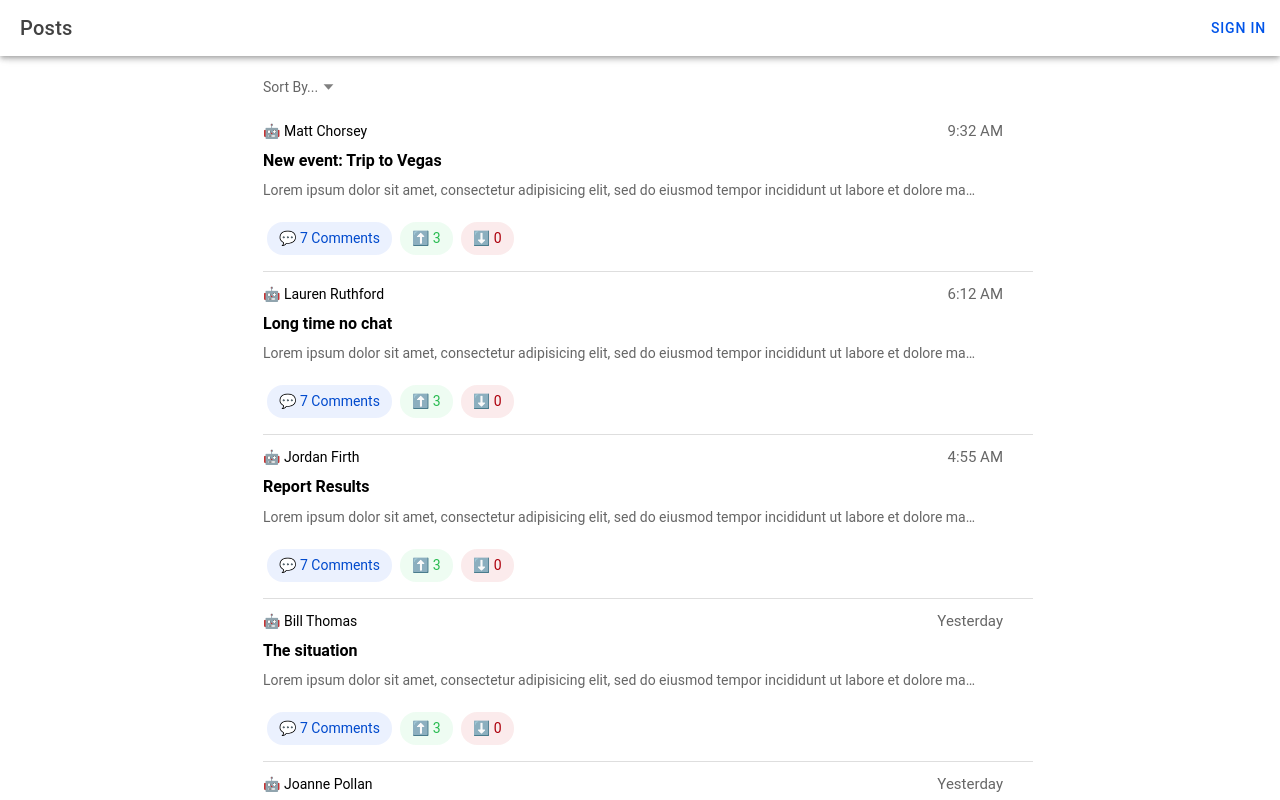
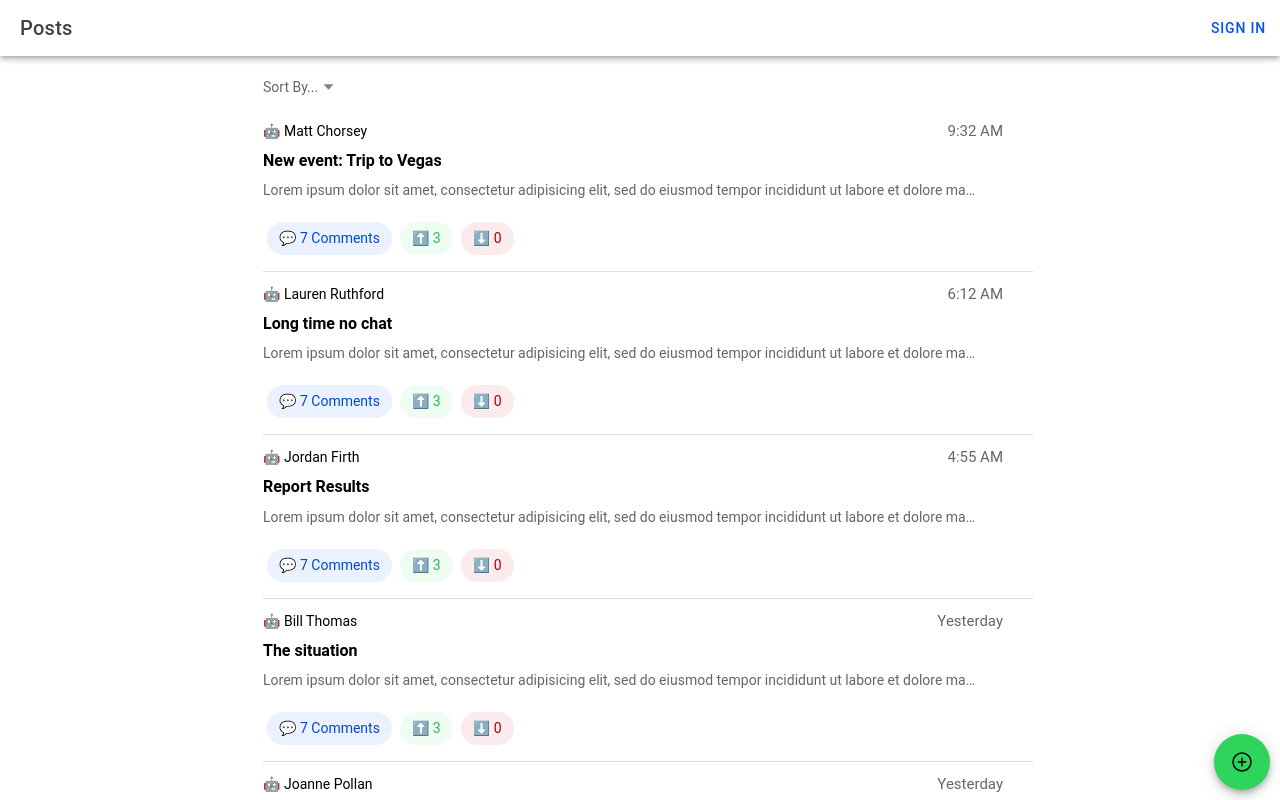
Before and after one commit to KasTasElis/my-ionic-firebase-reddit-clone, a React (Vite) app: page /home in a window 1280 px wide. Built offline with nearby package versions, Linux system fonts and the light colour scheme.

Commit message:
progress

```diff
--- a/src/pages/Home.tsx
+++ b/src/pages/Home.tsx
@@ -5,7 +5,10 @@ import {
   IonButton,
   IonButtons,
   IonContent,
+  IonFab,
+  IonFabButton,
   IonHeader,
+  IonIcon,
   IonList,
   IonListHeader,
   IonModal,
@@ -19,6 +22,7 @@ import {
   useIonViewWillEnter,
 } from "@ionic/react";
 import "./Home.css";
+import { add, addCircleOutline } from "ionicons/icons";
 
 const Home: React.FC = () => {
   const [messages, setMessages] = useState<Message[]>([]);
@@ -59,6 +63,12 @@ const Home: React.FC = () => {
             <IonTitle size="large">Posts</IonTitle>
           </IonToolbar>
         </IonHeader>
+
+        <IonFab slot="fixed" vertical="bottom" horizontal="end">
+          <IonFabButton id="open-create-post-modal" color="success">
+            <IonIcon icon={addCircleOutline}></IonIcon>
+          </IonFabButton>
+        </IonFab>
 
         <IonModal ref={signInModal} trigger="open-sign-in-modal">
           <IonHeader>
```
